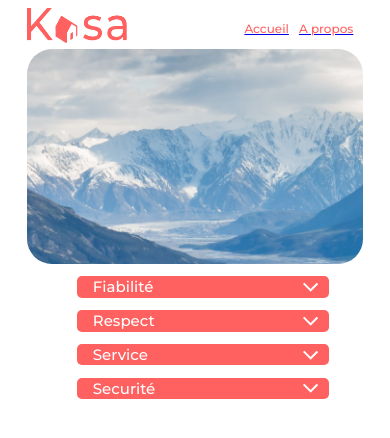
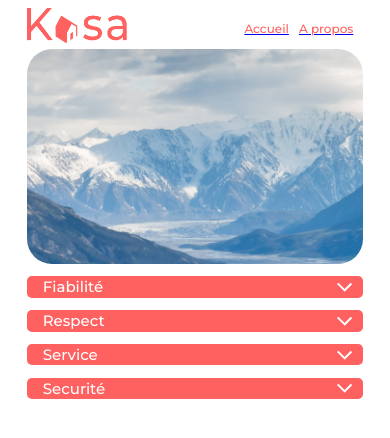
Before and after one commit to YannickMarsot/projet-7, a React (Create React App) app: page /AboutUs in a window 390 px wide. Shown: the top 438 px of the page. Built offline with nearby package versions, Linux system fonts and the light colour scheme.

Commit message:
correction responsive AboutUs

```diff
--- a/src/Pages/AboutUs/AboutUs.css
+++ b/src/Pages/AboutUs/AboutUs.css
@@ -36,4 +36,9 @@
     width: 100%;
     height: 100%;
   }
+
+  #bigTextWrapper {
+    width: 100%;
+    padding-left: 0;
+  }
 }
```
